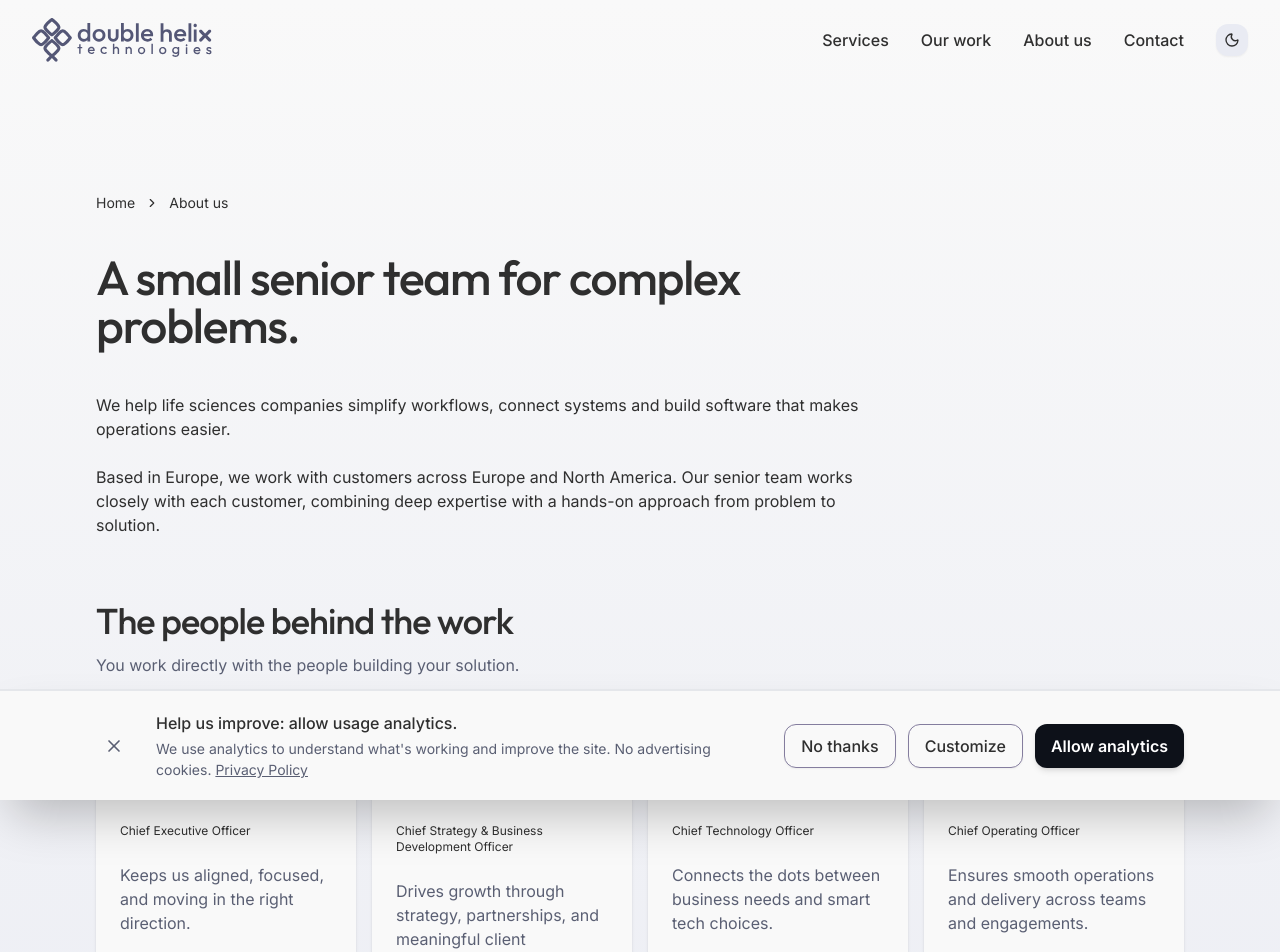
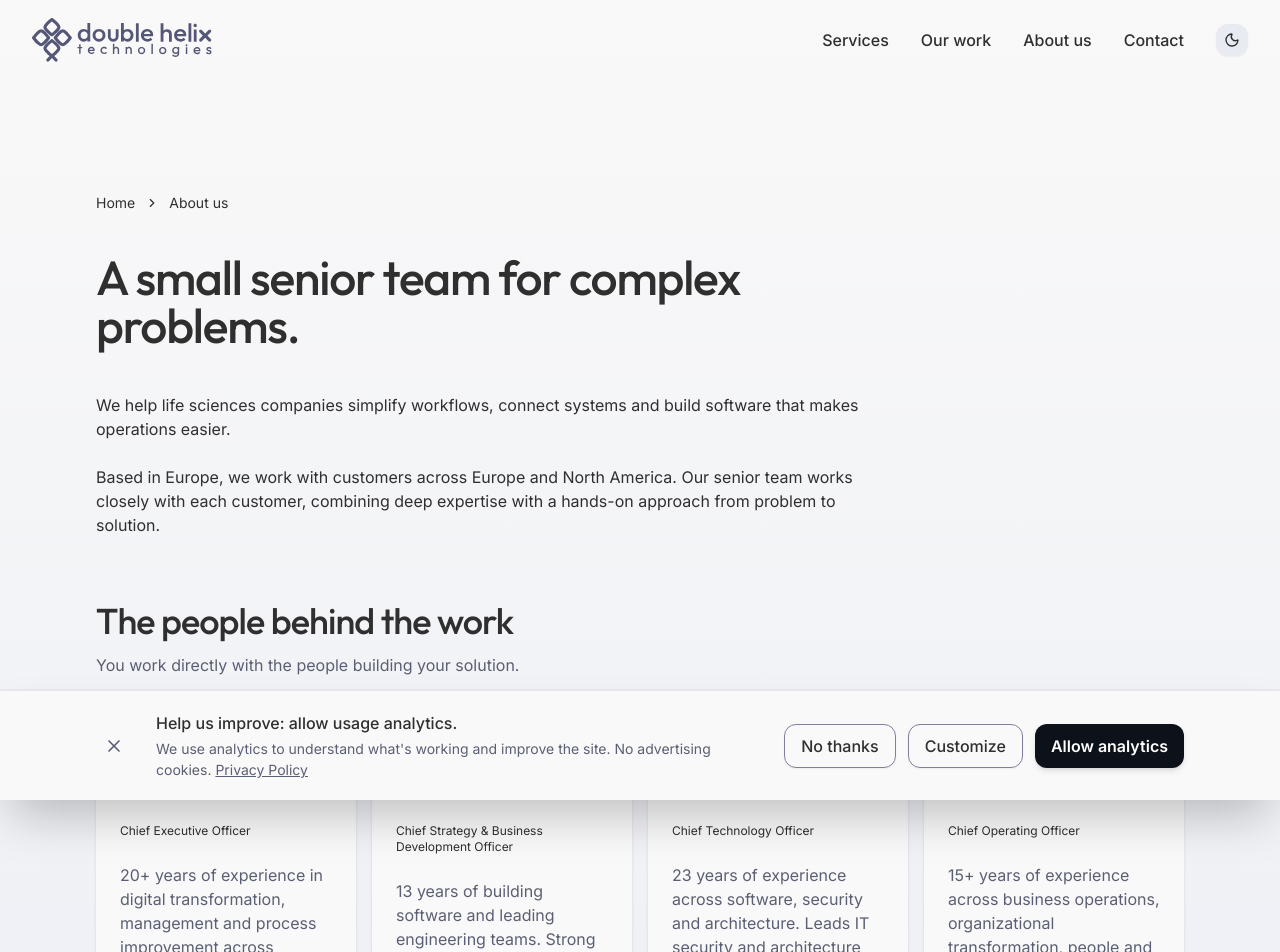
Before and after one commit to Double-Helix-Technologies/Double-Helix-Technologies.github.io, a Next.js app: page /team in a window 1280 px wide. Shown: the top 952 px of the page. Built offline with nearby package versions, Linux system fonts and the light colour scheme.

Commit message:
Update team member bios with detailed backgrounds
Co-Authored-By: Claude Sonnet 5 <noreply@anthropic.com>

```diff
--- a/app/data/team.ts
+++ b/app/data/team.ts
@@ -12,7 +12,8 @@ const leadershipTeam: TeamMember[] = [
     name: 'Armands',
     lastName: 'Baranovskis',
     role: 'Chief Executive Officer',
-    description: 'Keeps us aligned, focused, and moving in the right direction.',
+    description:
+      '20+ years of experience in digital transformation, management and process improvement across banking, telco, insurance, life sciences, logistics and the public sector. Former guest lecturer at Riga Technical University and co-author and educator of a RISEBA programme on Agile, Scrum, Lean and Kanban.',
     image: '/images/team/armands.jpg',
     email: 'armands.baranovskis@doublehelix.dev'
   },
@@ -20,7 +21,8 @@ const leadershipTeam: TeamMember[] = [
     name: 'Aleksandrs',
     lastName: 'Gusevs',
     role: 'Chief Strategy & Business Development Officer',
-    description: 'Drives growth through strategy, partnerships, and meaningful client relationships.',
+    description:
+      '13 years of building software and leading engineering teams. Strong in architecture, integrations, automation and reliable systems — from APIs and delivery to DevOps, SRE and observability. Deep experience in genomics, diagnostics and digital health.',
     image: '/images/team/aleksandrs.jpg',
     email: 'aleksandrs.gusevs@doublehelix.dev'
   },
@@ -28,7 +30,8 @@ const leadershipTeam: TeamMember[] = [
     name: 'Valts',
     lastName: 'Mazurs',
     role: 'Chief Technology Officer',
-    description: 'Connects the dots between business needs and smart tech choices.',
+    description:
+      '23 years of experience across software, security and architecture. Leads IT security and architecture audits, designs critical systems, maps complex technology landscapes, and provides technical leadership to development teams.',
     image: '/images/team/valts.jpg',
     email: ''
   },
@@ -36,7 +39,8 @@ const leadershipTeam: TeamMember[] = [
     name: 'Aleksandra',
     lastName: 'Romanovska',
     role: 'Chief Operating Officer',
-    description: 'Ensures smooth operations and delivery across teams and engagements.',
+    description:
+      '15+ years of experience across business operations, organizational transformation, people and technology. Established and scaled two IT delivery centers in Latvia, built operational functions from the ground up, and led organizational change, restructuring and process improvement across international teams.',
     image: '/images/team/aleksandra.png',
     email: ''
   }
```
